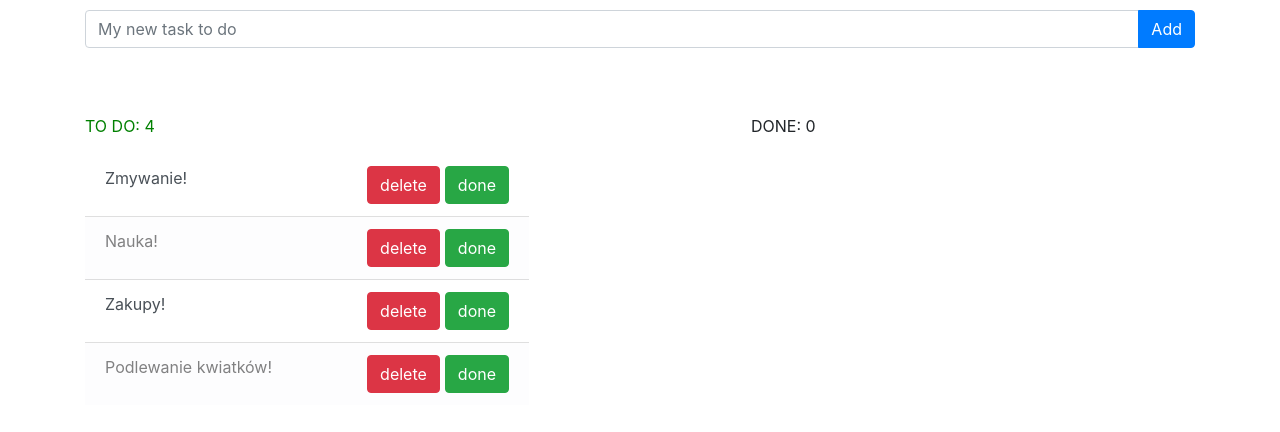
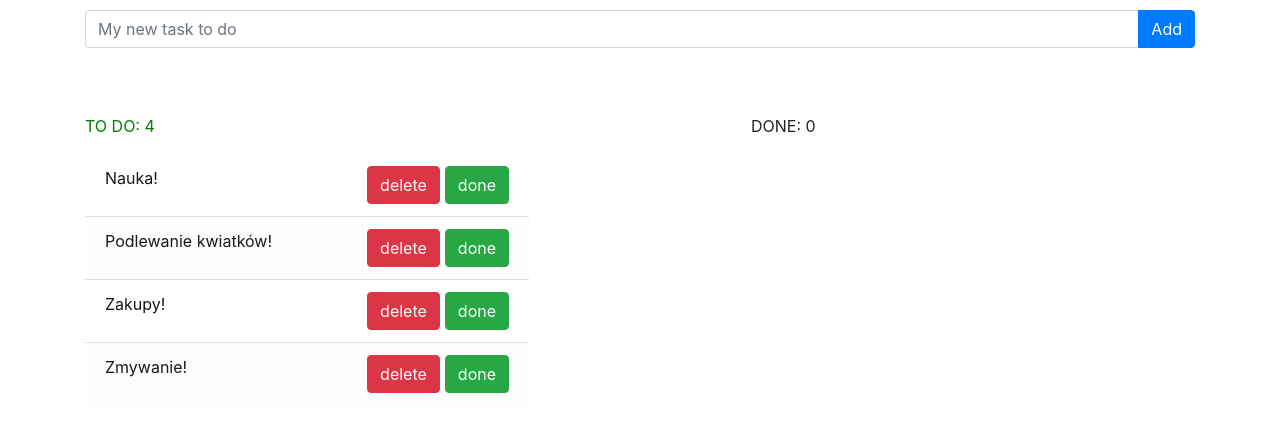
Before and after one commit to agakoz/toDoList, an Angular app: page / in a window 1280 px wide. Shown: the top 432 px of the page. Built offline with nearby package versions, Linux system fonts and the light colour scheme; a web font is replaced by a local one.

Commit message:
pipe added: lists displayed in alphabetical order

```diff
--- a/src/app/app.module.ts
+++ b/src/app/app.module.ts
@@ -10,6 +10,7 @@ import {TaskService} from './services/task.service';
 import { CheckedDirective } from './shared/checked.directive';
 import { DateDirective } from './shared/date.directive';
 import { TransformTaskPipe } from './shared/transform-task.pipe';
+import { SortAlphabetPipe } from './shared/sort-alphabet.pipe';
 
 @NgModule({
   declarations: [
@@ -19,7 +20,8 @@ import { TransformTaskPipe } from './shared/transform-task.pipe';
     DoneTaskComponent,
     CheckedDirective,
     DateDirective,
-    TransformTaskPipe
+    TransformTaskPipe,
+    SortAlphabetPipe
   ],
     imports: [
         BrowserModule,
--- a/src/app/done-task/done-task.component.html
+++ b/src/app/done-task/done-task.component.html
@@ -2,7 +2,7 @@
 <!---->
 <ul id="doneList" class="list-group list-group-flush">
 <!--  -->
-  <li class="list-group-item list-group-item-action" [date]="task.endDate" appChecked appDate *ngFor="let task of doneList">
+  <li class="list-group-item list-group-item-action" [date]="task.endDate" appChecked appDate *ngFor="let task of doneList | sortAlphabet">
     {{task.name | transformTask}}
   </li>
 </ul>
--- a/src/app/done-task/done-task.component.ts
+++ b/src/app/done-task/done-task.component.ts
@@ -13,7 +13,7 @@ export class DoneTaskComponent implements OnInit {
 
   constructor(private taskService: TaskService) {
     this.taskService.getObsDoneList().subscribe((tasks: Array<Task>) => {
-      this.doneList = tasks;
+      this.doneList = tasks.slice();
     });
   }
 
--- /dev/null
+++ b/src/app/shared/sort-alphabet.pipe.ts
@@ -0,0 +1,19 @@
+import {Pipe, PipeTransform} from '@angular/core';
+import {Task} from '../models/task';
+
+@Pipe({
+  name: 'sortAlphabet'
+})
+export class SortAlphabetPipe implements PipeTransform {
+
+  transform(value: Array<Task>, args?: unknown[]): unknown {
+    return value.sort((a, b) => {
+      if (a.name.toLowerCase() > b.name.toLowerCase()) {
+        return 1;
+      } else {
+        return -1;
+      }
+    });
+  }
+
+}
--- a/src/app/todo-task/todo-task.component.css
+++ b/src/app/todo-task/todo-task.component.css
@@ -21,3 +21,7 @@
 button{
   margin-left: 5px;
 }
+
+#toDoList li{
+  color: #191919
+}
--- a/src/app/todo-task/todo-task.component.html
+++ b/src/app/todo-task/todo-task.component.html
@@ -1,7 +1,8 @@
   <ng-container *ngIf="tasksList.length > 0; else noTask" class="taskslist">
     <p [ngStyle]="{color: getColor()}">TO DO: {{tasksList.length}}</p>
-    <ul class="list-group list-group-flush">
-      <li class="list-group-item list-group-item-action " appDate [date]="task.created" *ngFor="let task of tasksList; let odd = odd" [ngClass]="{'list-group-item-light' : odd, 'list-group-item-danger' : tasksList.length===1}">
+    <ul class="list-group list-group-flush" id="toDoList">
+      <li class="list-group-item list-group-item-action " appDate [date]="task.created"
+          *ngFor="let task of tasksList | sortAlphabet; let odd = odd" [ngClass]="{'list-group-item-light' : odd, 'list-group-item-danger' : tasksList.length===1}">
         {{task.name | transformTask: '!'}}
         <button type="button" class="btn btn-success float-right" (click)="done(task)">done</button>
         <button  type="button" class="btn btn-danger float-right" (click)="remove(task)">delete</button>
--- a/src/app/todo-task/todo-task.component.ts
+++ b/src/app/todo-task/todo-task.component.ts
@@ -14,7 +14,7 @@ export class TodoTaskComponent implements OnInit {
 
   constructor(private taskService: TaskService) {
     this.taskService.getObsTaskList().subscribe((tasks: Array<Task>) => {
-      this.tasksList = tasks;
+      this.tasksList = tasks.slice();
     });
   }
 
```
